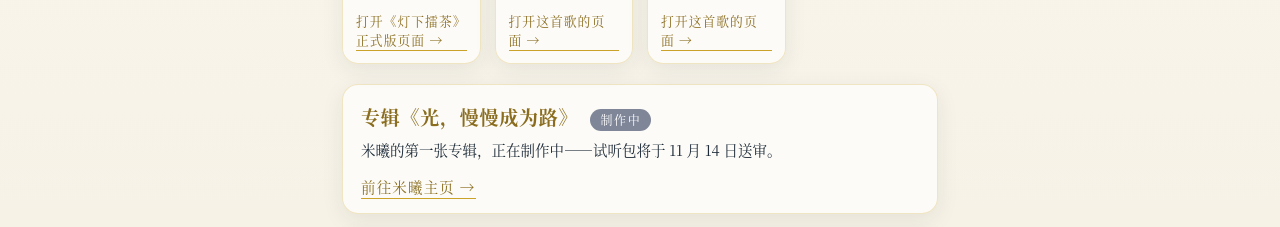
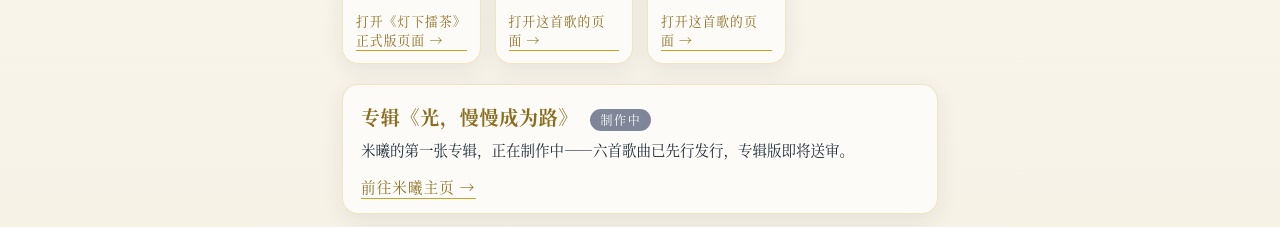
Before and after one commit to king818/daddymi-publications, a plain HTML site: page music/index.html in a window 1280 px wide. Shown: the part 1012-1239 px from the top of the page. Drawn offline with Linux system fonts and the light colour scheme.

Commit message:
music index: replace stale Nov 14 album submission date with released-singles wording

```diff
--- a/music/index.html
+++ b/music/index.html
@@ -130,7 +130,7 @@
 
   <div class="vcard">
     <div class="vhead"><span class="vname">专辑《光，慢慢成为路》</span><span class="badge dim">制作中</span></div>
-    <p class="vnote">米曦的第一张专辑，正在制作中——试听包将于 11 月 14 日送审。</p>
+    <p class="vnote">米曦的第一张专辑，正在制作中——六首歌曲已先行发行，专辑版即将送审。</p>
     <a class="pagelink" href="/gospel-wisdom/mixi/">前往米曦主页 →</a>
   </div>
 
```
